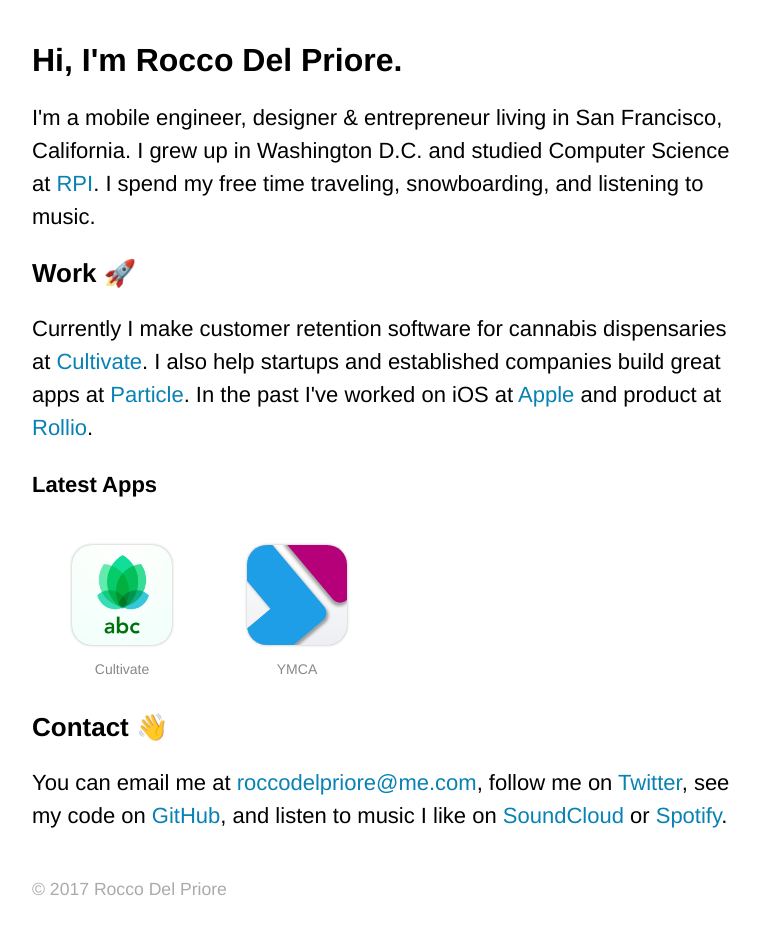
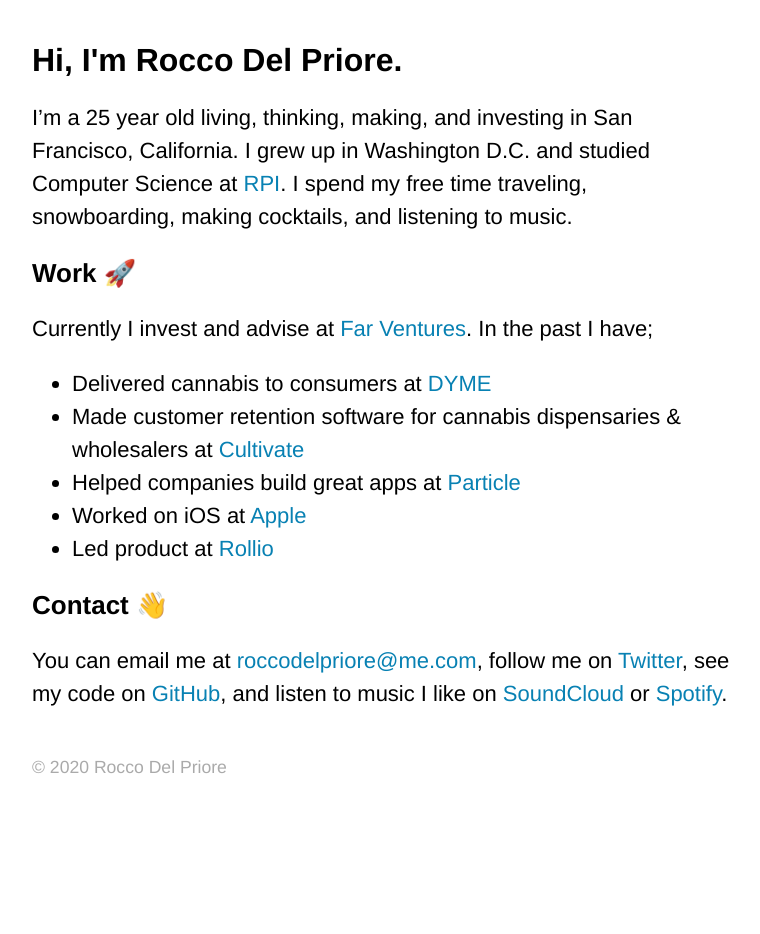
Before and after one commit to Frostbitee08/roccodelpriore.com, a plain HTML site: page Index.html in a window 1280 px wide. Shown: the whole page, without its empty margins (258-1018 px from the left). After the commit the page ends 816 px from the top, so only its background shows below. Drawn offline with Linux system fonts and the light colour scheme.

Commit message:
Update for 2020.

```diff
--- a/Index.html
+++ b/Index.html
@@ -9,33 +9,28 @@
     <div class="site">
       <h1>Hi, I'm Rocco Del Priore.</h1>
         <p>
-          I'm a mobile engineer, designer & entrepreneur living in San Francisco, California. I grew up in Washington D.C. and studied Computer Science at <a href="http://rpi.edu/" target="_blank">RPI</a>. I spend my free time traveling, snowboarding, and listening to music.
+          I’m a 25 year old living, thinking, making, and investing in San Francisco, California. I grew up in Washington D.C. and studied Computer Science at <a href="http://rpi.edu/" target="_blank">RPI</a>. I spend my free time traveling, snowboarding, making cocktails, and listening to music.
         </p>
       <h2>Work 🚀</h2>
         <p>
-          Currently I make customer retention software for cannabis dispensaries at <a href="https://getcultivate.com" target="_blank">Cultivate</a>. I also help startups and established companies build great apps at <a href="http://particleapps.co/" target="_blank">Particle</a>. In the past I've worked on iOS at <a href="https://apple.com" target="_blank">Apple</a> and product at <a href="https://gorollio.com" target="_blank">Rollio</a>.</p>
-        <h3>Latest Apps</h3>
-        <ul class="apps">
-          <li>
-            <a href="https://itunes.apple.com/us/app/getcultivate/id1138151590?mt=8" rel="external nofollow" title="Cultivate" target="_blank">
-              <img src="./assets/apps/cultivate.png" alt="Cultivate">
-              <span>Cultivate</span>
-            </a>
-          </li>
-          <li>
-            <a href="https://itunes.apple.com/us/app/ymca-ft-wayne/id1403172654?ls=1&mt=8" rel="external nofollow" title="YMCA" target="_blank">
-              <img src="./assets/apps/ymca.png" alt="YMCA">
-              <span>YMCA</span>
-            </a>
-          </li>
-        </ul>
+          Currently I invest and advise at <a href="https://far.ventures" target="_blank">Far Ventures</a>. In the past I have;
+
+          <ul>
+            <li>Delivered cannabis to consumers at <a href="https://www.dionymed.com" target="_blank">DYME</a></li>
+            <li>Made customer retention software for cannabis dispensaries & wholesalers at <a href="https://getcultivate.com" target="_blank">Cultivate</a></li>
+            <li>Helped companies build great apps at <a href="https://particleapps.co/" target="_blank">Particle</a></li>
+            <li>Worked on iOS at <a href="https://apple.com" target="_blank">Apple</a></li>
+            <li>Led product at <a href="https://www.gorollio.com" target="_blank">Rollio</a></li>
+          </ul>
+
+        </p>
         <h2>Contact 👋</h2>
           <p>
-            You can email me at <a href="mailto:roccodelpriore@me.com?subject=%5BWEB%5D%20Contact">roccodelpriore@me.com</a>, follow me on <a href="https://twitter.com/frostbitee08" target="_blank">Twitter</a>, see my code on <a href="https://github.com/frostbitee08" target="_blank">GitHub</a>, and listen to music I like on <a href="https://soundcloud.com/frostbitee08/likes" target="_blank">SoundCloud</a> or <a href="https://open.spotify.com/user/roccodelpriore/playlist/6lqOqVl0mxM9GjKtszjk8l" target="_blank">Spotify</a>.
+            You can email me at <a href="mailto:roccodelpriore@me.com?subject=%5BWEB%5D%20Contact">roccodelpriore@me.com</a>, follow me on <a href="https://twitter.com/roccodelpriore" target="_blank">Twitter</a>, see my code on <a href="https://github.com/frostbitee08" target="_blank">GitHub</a>, and listen to music I like on <a href="https://soundcloud.com/frostbitee08/likes" target="_blank">SoundCloud</a> or <a href="https://open.spotify.com/user/roccodelpriore/playlist/6lqOqVl0mxM9GjKtszjk8l" target="_blank">Spotify</a>.
           </p>
       </div>
   </body>
   <div class="footer">
-    <p>© 2017 Rocco Del Priore</p>
+    <p>© 2020 Rocco Del Priore</p>
   </div>
 </html>
--- a/index.css
+++ b/index.css
@@ -107,60 +107,3 @@ a:hover   { color: #000; text-decoration:none}
 .meta span {
   margin-right: 3em;
 }
-
-/* Apps */
-ul.apps {
-  width: 100%;
-
-}
-
-  ul.apps:before, ul.apps:after {
-    content: " ";
-    display: table;
-  }
-  ul.apps:after {
-    clear: both;
-  }
-
-  ul.apps li {
-    border-radius: 20px;
-    float: left;
-    display: block;
-    width: 25%;
-    height: 120px;
-    margin-top: 1em;
-    margin-bottom: 1em;
-  }
-    @media all and (max-width: 660px) {
-      ul.apps li {
-        width: 50%;
-        }
-      }
-
-  ul.apps a {
-    display: block;
-  }
-  ul.apps a span {
-    display: block;
-    width: 100px;
-    height: 10px;
-    font: 14px Avenir, Helvetica, Arial, sans-serif;
-    text-align: center;
-    line-height: 1em;
-    padding: 8px 0 0;
-    color: #888;
-  }
-  ul.apps a:hover {
-    border: 0;
-  }
-  ul.apps img {
-    -webkit-box-sizing: border-box;
-    -moz-box-sizing: border-box;
-    box-sizing: border-box;
-    border-radius: 20px;
-    height: 100px;
-    width: 100px;
-    position: relative;
-    z-index: -2;
-    box-shadow: 0 0 3px rgba(0, 0, 0, 0.3), inset 0 0 2px rgba(0, 0, 0, 0.5), inset 0 1px 0 rgba(255, 255, 255, 0.25);
-  }
```
Also changed, not shown: assets/apps/cultivate.png (deleted), assets/apps/more_apps.svg (deleted), assets/apps/ymca.png (deleted).
